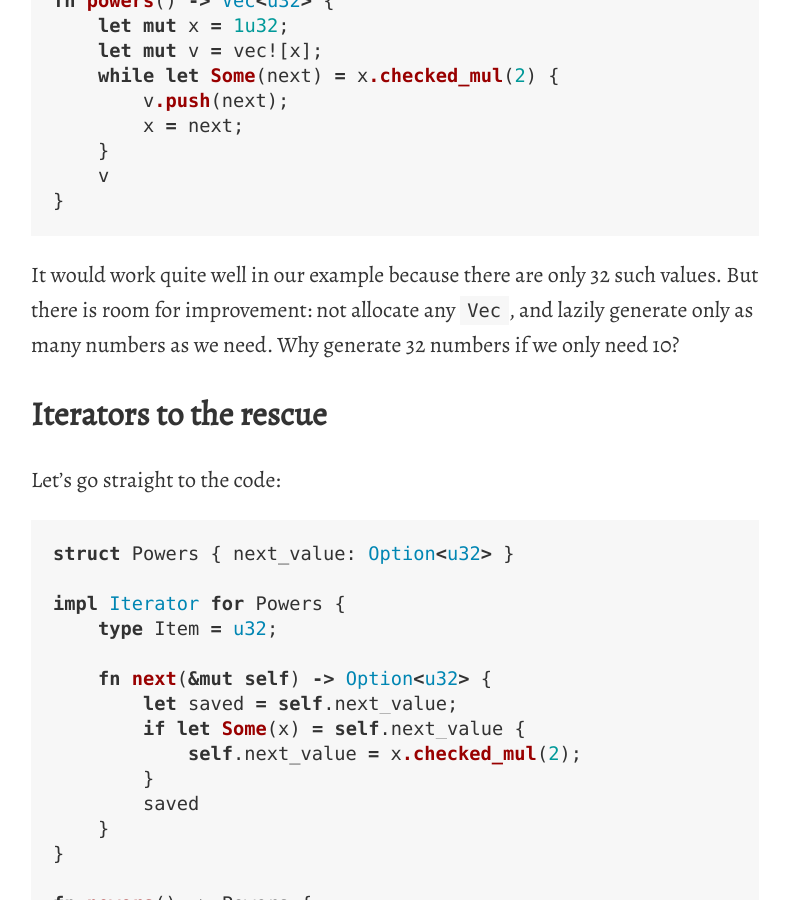
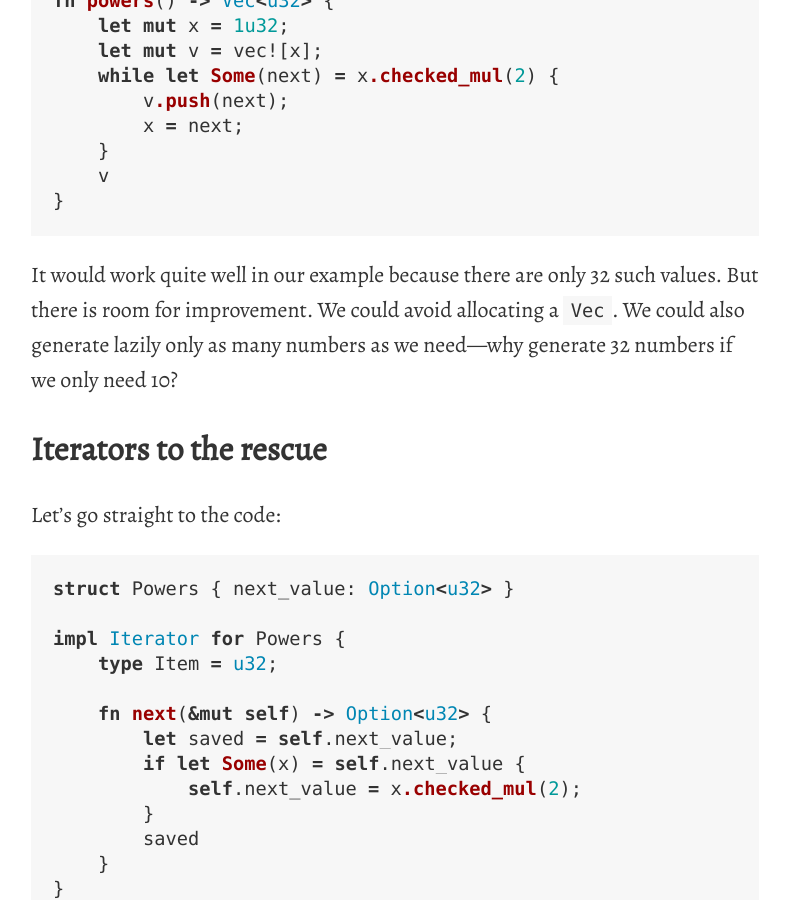
Before and after one commit to peferron/peferron.github.io, a Jekyll site: the page built from _posts/2015-05-26-iterating-in-rust.md, in a window 1280 px wide and 900 px high, scrolled down 3359 px. Shown: the whole window, without its empty margins (245-1034 px from the left). Built offline with Jekyll 4.4.1, drawn with Linux system fonts in a browser that asks for light colours; nearby versions of some CDN libraries; Markdown is read by kramdown in place of the engine named in the settings.

Commit message:
Clarify iterators post text, again

````diff
--- a/_posts/2015-05-26-iterating-in-rust.md
+++ b/_posts/2015-05-26-iterating-in-rust.md
@@ -100,7 +100,7 @@ fn powers() -> Vec<u32> {
 }
 ```
 
-It would work quite well in our example because there are only 32 such values. But there is room for improvement: not allocate any `Vec`, and lazily generate only as many numbers as we need. Why generate 32 numbers if we only need 10?
+It would work quite well in our example because there are only 32 such values. But there is room for improvement. We could avoid allocating a `Vec`. We could also generate lazily only as many numbers as we need—why generate 32 numbers if we only need 10?
 
 ## Iterators to the rescue
 
````
